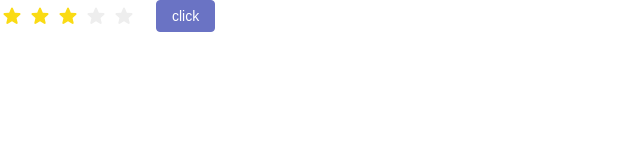
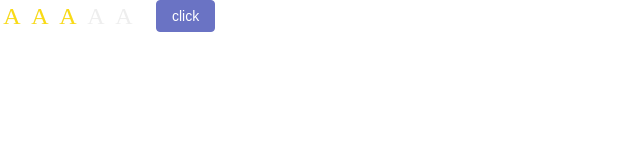
Before and after one commit to zijian-feng/t-design, a React (Vite) app: page / in a window 1280 px wide. Shown: the top 160 px of the page, without its empty margins (0-640 px from the left). Built offline with nearby package versions, Linux system fonts and the light colour scheme.

Commit message:
feat(components): :sparkles: rate新功能支持
支持半星形狀、自定義圖案、只讀操作。添加交互動畫

closed #6

```diff
--- a/src/App.tsx
+++ b/src/App.tsx
@@ -144,7 +144,7 @@ const App = () => {
     //   </Flex>
     // </>
     <Flex gap={20} align="center">
-      <Rate value={state} onChange={setState} />
+      <Rate character="A" allowHalf value={state} onChange={setState} />
       <Button onClick={() => setState(4)}>click</Button>
     </Flex>
   )
--- a/src/components/Rate/index.tsx
+++ b/src/components/Rate/index.tsx
@@ -1,5 +1,5 @@
 import Flex from '../Flex'
-import { FC, useState } from 'react'
+import { FC, useState, ReactNode } from 'react'
 
 export interface RateProps {
   /**
@@ -21,38 +21,139 @@ export interface RateProps {
    * @returns
    */
   onChange?: (value: number) => void
+  /**
+   * 是否允许半星
+   * @default false
+   */
+  allowHalf?: boolean
+  /**
+   * 是否只读模式
+   * @default false
+   */
+  readonly?: boolean
+  /**
+   * 自定义字符
+   * 可以是字符串或React节点
+   * @default null
+   */
+  character?: ReactNode | ((props: { index: number, value: number }) => ReactNode)
+  /**
+   * 未选中时的颜色
+   * @default #eee
+   */
+  inactiveColor?: string
+  /**
+   * 选中时的颜色
+   * @default #fadb14
+   */
+  activeColor?: string
 }
 
 const Rate: FC<RateProps> = ({
   count = 5,
   value,
   defaultValue = 0,
-  onChange
+  onChange,
+  allowHalf = false,
+  readonly = false,
+  character = null,
+  inactiveColor = '#eee',
+  activeColor = '#fadb14'
 }) => {
   const [internalCount] = useState(count)
   const [internalValue, setInternalValue] = useState(defaultValue)
+  const [hoverValue, setHoverValue] = useState<number | null>(null)
+
+  const displayValue = hoverValue !== null ? hoverValue : (value ?? internalValue)
 
   const handleClick = (newValue: number) => {
+    if (readonly) return
+
     if (value === undefined) {
       setInternalValue(newValue)
     }
     onChange?.(newValue)
   }
 
-  return (
-    <Flex gap={4}>
-      {Array.from({ length: internalCount }, (_, i) => (
+  const handleMouseMove = (index: number, event: React.MouseEvent) => {
+    if (readonly) return
+
+    if (!allowHalf) {
+      setHoverValue(index + 1)
+      return
+    }
+
+    const starRect = event.currentTarget.getBoundingClientRect()
+    const offsetX = event.clientX - starRect.left
+    const isHalf = offsetX < starRect.width / 2
+
+    setHoverValue(isHalf ? index + 0.5 : index + 1)
+  }
+
+  const handleMouseLeave = () => {
+    setHoverValue(null)
+  }
+
+  // 渲染自定义字符或默认星星
+  const renderCharacter = (index: number) => {
+    if (character) {
+      if (typeof character === 'function') {
+        return character({ index, value: displayValue })
+      }
+      return character
+    }
+
+    // 默认星星SVG
+    return (
+      <>
+        {/* 背景星星 */}
         <svg
-          key={i}
           width="24px"
           height="24px"
           viewBox="0 0 24 24"
-          className="cursor-pointer"
-          onClick={handleClick.bind(this, i + 1)}
+          style={{
+            position: 'absolute',
+            transition: 'transform 0.2s ease',
+            transform: hoverValue !== null && hoverValue >= index + (allowHalf ? 0.5 : 1) ? 'scale(1.2)' : 'scale(1)'
+          }}
         >
           <path
-            fill={(value ?? internalValue) - i > 0 ? '#fadb14' : '#eee'}
+            fill={inactiveColor}
             d="
+              M12 17.27
+              l4.15 2.51
+              c.76.46 1.69-.22 1.49-1.08
+              l-1.1-4.72 3.67-3.18
+              c.67-.58.31-1.68-.57-1.75
+              l-4.83-.41-1.89-4.46
+              c-.34-.81-1.5-.81-1.84 0
+              L9.19 8.63
+              l-4.83.41
+              c-.88.07-1.24 1.17-.57 1.75
+              l3.67 3.18-1.1 4.72
+              c-.2.86.73 1.54 1.49 1.08
+              l4.15-2.51
+              z
+            "
+          />
+        </svg>
+
+        {/* 前景星星 */}
+        {displayValue - index > 0 && (
+          <svg
+            width="24px"
+            height="24px"
+            viewBox="0 0 24 24"
+            style={{
+              position: 'absolute',
+              clipPath: displayValue - index < 1 ? 'inset(0 50% 0 0)' : 'none',
+              transition: 'transform 0.2s ease',
+              transform: hoverValue !== null && hoverValue >= index + (allowHalf ? 0.5 : 1) ? 'scale(1.2)' : 'scale(1)'
+            }}
+          >
+            <path
+              fill={activeColor}
+              d="
                 M12 17.27
                 l4.15 2.51
                 c.76.46 1.69-.22 1.49-1.08
@@ -68,8 +169,85 @@ const Rate: FC<RateProps> = ({
                 l4.15-2.51
                 z
               "
-          />
-        </svg>
+            />
+          </svg>
+        )}
+      </>
+    )
+  }
+
+  const renderCustomCharacter = (index: number) => {
+    // 如果是默認星星，使用之前的渲染方法
+    if (!character) return renderCharacter(index)
+
+    const characterNode = typeof character === 'function'
+      ? character({ index, value: displayValue })
+      : character
+
+    return (
+      <>
+        {/* 背景層（未選中狀態） */}
+        <div style={{
+          position: 'absolute',
+          color: inactiveColor,
+          fontSize: '24px',
+          lineHeight: '24px',
+          display: 'flex',
+          justifyContent: 'center',
+          alignItems: 'center',
+          width: '100%',
+          height: '100%',
+          transition: 'transform 0.2s ease',
+          transform: hoverValue !== null && hoverValue >= index + (allowHalf ? 0.5 : 1) ? 'scale(1.2)' : 'scale(1)'
+        }}>
+          {characterNode}
+        </div>
+
+        {/* 前景層（選中狀態） */}
+        {displayValue - index > 0 && (
+          <div style={{
+            position: 'absolute',
+            color: activeColor,
+            fontSize: '24px',
+            lineHeight: '24px',
+            display: 'flex',
+            justifyContent: 'center',
+            alignItems: 'center',
+            width: '100%',
+            height: '100%',
+            overflow: 'hidden',
+            transition: 'transform 0.2s ease',
+            transform: hoverValue !== null && hoverValue >= index + (allowHalf ? 0.5 : 1) ? 'scale(1.2)' : 'scale(1)'
+          }}>
+            {/* 創建包含字符的容器，並用半值裁剪 */}
+            <div style={{
+              width: '100%',
+              height: '100%',
+              display: 'flex',
+              justifyContent: 'center',
+              alignItems: 'center',
+              clipPath: displayValue - index < 1 ? 'inset(0 50% 0 0)' : 'none'
+            }}>
+              {characterNode}
+            </div>
+          </div>
+        )}
+      </>
+    )
+  }
+
+  return (
+    <Flex gap={4} className={readonly ? "cursor-default" : "cursor-pointer"}>
+      {Array.from({ length: internalCount }, (_, i) => (
+        <div
+          key={i}
+          style={{ position: 'relative', width: '24px', height: '24px', display: 'flex', justifyContent: 'center', alignItems: 'center' }}
+          onMouseMove={readonly ? undefined : (e) => handleMouseMove(i, e)}
+          onMouseLeave={readonly ? undefined : handleMouseLeave}
+          onClick={readonly ? undefined : () => handleClick(hoverValue !== null ? hoverValue : i + 1)}
+        >
+          {renderCustomCharacter(i)}
+        </div>
       ))}
     </Flex>
   )
```
Also changed, not shown: 1 other file (tests, documents, lock files or other folders).
